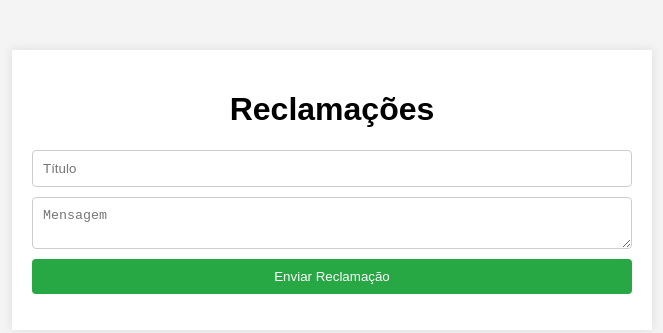
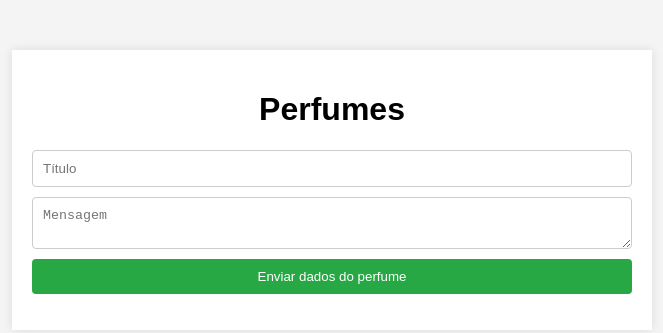
Before and after one commit to lamorimm/frontend-pwa, a plain HTML site: page frontend/index.html in a window 1280 px wide. Shown: the whole page, without its empty margins (308-971 px from the left). Drawn offline with Linux system fonts and the light colour scheme; no server answers.

Commit message:
index.html

```diff
--- a/frontend/index.html
+++ b/frontend/index.html
@@ -3,18 +3,18 @@
 <head>
     <meta charset="UTF-8">
     <meta name="viewport" content="width=device-width, initial-scale=1.0">
-    <title>Reclamações</title>
+    <title>Perfumes</title>
     <link rel="stylesheet" href="css/styles.css">
     <link rel="manifest" href="manifest.json">
     <link rel="icon" href="icons/icon-192x192.png" type="image/png">
 </head>
 <body>
     <div class="container">
-        <h1>Reclamações</h1>
+        <h1>Perfumes</h1>
         <form id="complaintForm">
             <input type="text" id="title" placeholder="Título" required>
             <textarea id="message" placeholder="Mensagem" required></textarea>
-            <button type="submit">Enviar Reclamação</button>
+            <button type="submit">Enviar dados do perfume</button>
         </form>
         <ul id="complaintsList"></ul>
     </div>
```
